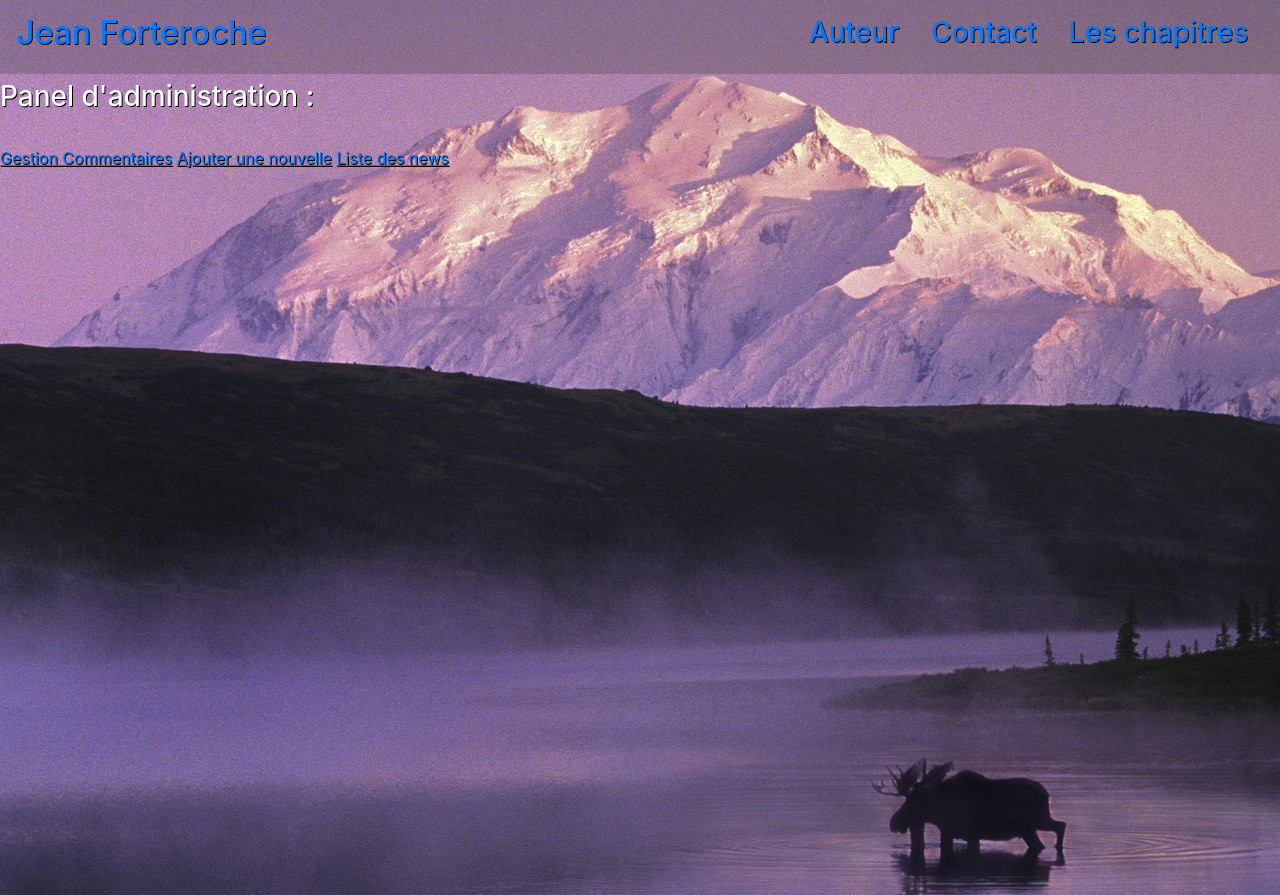
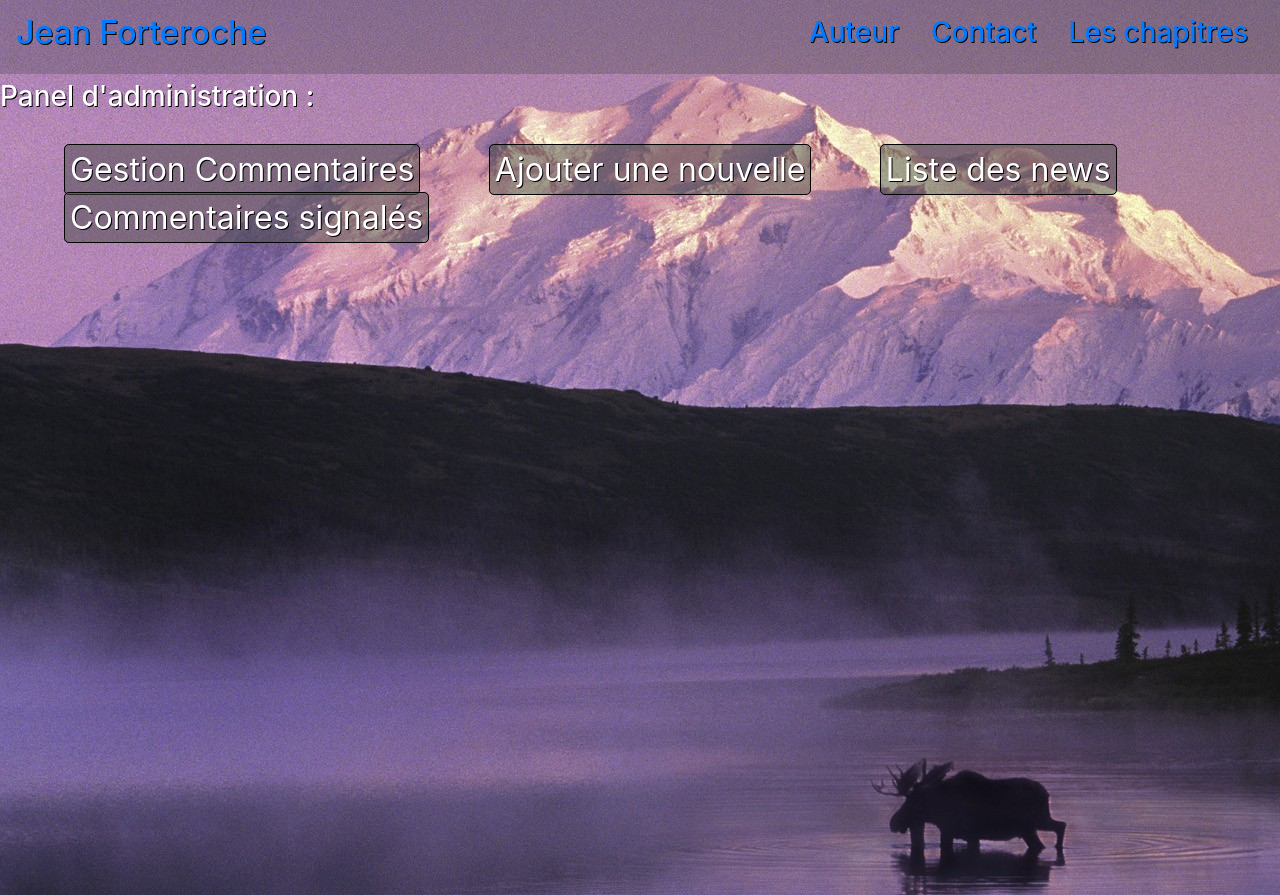
Before and after one commit to Tsun4ze/P4, a PHP site: page /admin.php in a window 1280 px wide. Shown: the top 895 px of the page. Run offline with PHP 8.4, Linux system fonts and the light colour scheme; some libraries are stand-ins or nearby versions.

Commit message:
Modif CSS

```diff
--- a/admin.php
+++ b/admin.php
@@ -12,7 +12,7 @@ require('header.php');
 */
 ?>
 
-<section style="height: 896px;">
+<section style="height: 896px; margin: auto;">
 	<h3>Panel d'administration :</h3>
 	<br />
 
@@ -20,7 +20,9 @@ require('header.php');
 	<a class="panelRedir" href="panelcommentaires.php">Gestion Commentaires</a>
 	<a class="panelRedir" href="addnews.php">Ajouter une nouvelle</a>
 
-	<a class="panelRedir"href="listenews.php">Liste des news</a>
+	<a class="panelRedir" href="listenews.php">Liste des news</a>
+
+	<a class="panelRedir" href="report.php">Commentaires signalés</a>
 
 	<br />
 
--- a/css/main.css
+++ b/css/main.css
@@ -7,7 +7,7 @@ background-position: right-top;
 background-attachment: fixed;
 }
 
-a, a:visited
+a, a:visited, a:hover
 {
 	text-decoration: none;
 }
@@ -56,8 +56,9 @@ section
 /*=========================================================*/
 .footer
 {
-	position: relative;
-	bottom: 0;
+
+
+
 	width: 100%;
 	margin-top: 10px;
 	background-color: black;
@@ -110,6 +111,24 @@ section
 /*=========================================================*/
 
 
+/* ADMIN*/
+/*=========================================================*/
+.panelRedir
+{
+	color: white;
+	margin: auto;
+	background-color: rgba(77, 77, 77, 0.5);
+	padding: 5px;
+	border: 0.5px solid black;
+	border-radius: 5px;
+	font-size: 2rem;
+
+	margin-left: 5%;
+}
+
+
+/*=========================================================*/
+
 /* TABS*/
 /*=========================================================*/
 table
@@ -131,8 +150,4 @@ th, td
 	border: 1px solid black !important;
 }
 
-.panelRedir
-{
-	text-decoration: underline;
-}
 /*=========================================================*/
```
Also changed, not shown: report.php (added).
